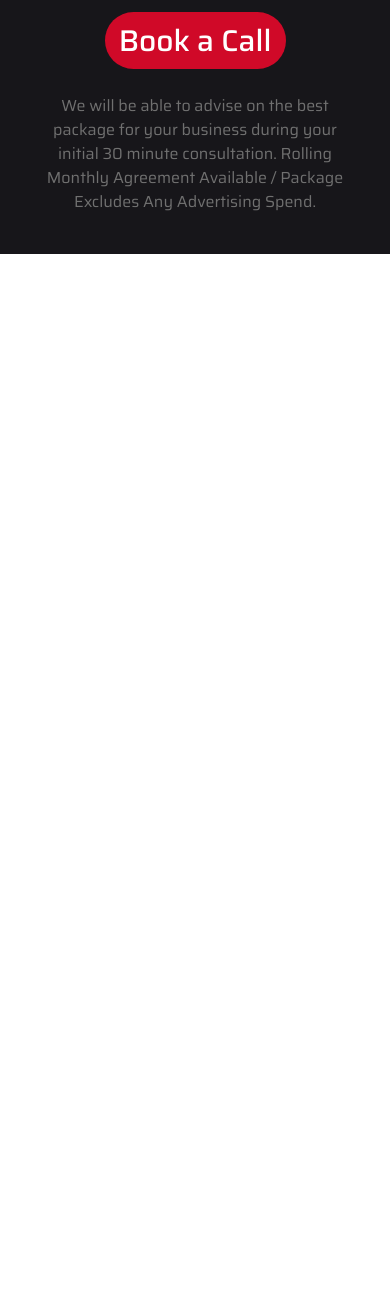
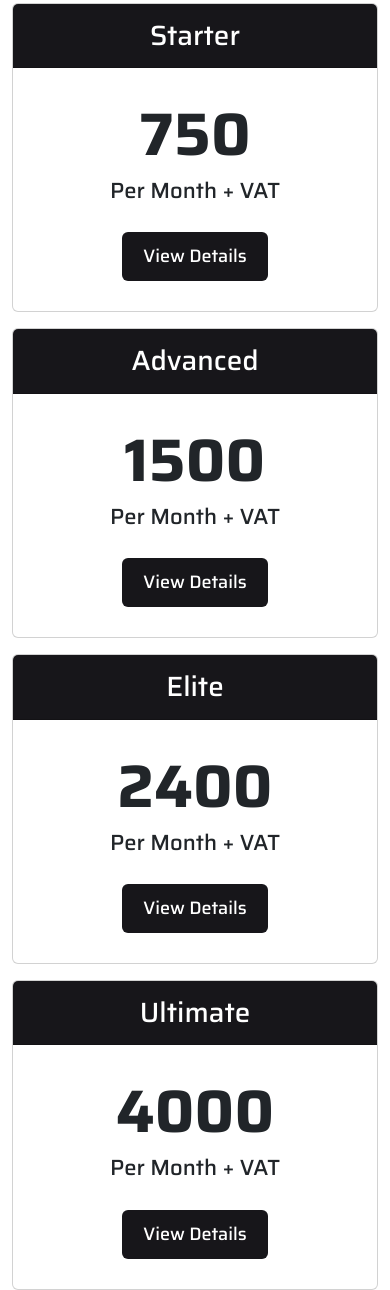
Before and after one commit to usmanshan39/sahaa-marketer, a plain HTML site: page index.html in a window 390 px wide. Shown: the part 9875-11165 px from the top of the page. Before the commit the page ends 10129 px from the top, so only its background shows below. Drawn offline with Linux system fonts and the light colour scheme.

Commit message:
add packages in mobile

```diff
--- a/assets/css/style.css
+++ b/assets/css/style.css
@@ -634,6 +634,32 @@
     -o-border-radius: 40px;
 }
 
+.our-packages-sec-mobile .card .card-header{
+    background-color: #17161A;
+    color: #fff;
+    text-align: center;
+    padding: 15px 0px;
+}
+.our-packages-sec-mobile .card .card-body{
+    text-align: center;
+    padding: 30px 0px;
+}
+.our-packages-sec-mobile .card .card-body h1{
+    font-size: 60px;
+    font-weight: var(--bold);
+}
+.our-packages-sec-mobile .card .card-body h6{
+    font-size: 22px;
+}
+.our-packages-sec-mobile .card .card-body .package-view-details-btn{
+    background-color: #17161A;
+    color: #fff;
+    font-size: 18px;
+   padding: 10px 20px;
+   font-weight: var(--medium);
+   margin-top: 20px;
+}
+
 /* our packages section end */
 
 
--- a/index.html
+++ b/index.html
@@ -634,7 +634,7 @@
 
       <!-- our packages section start -->
 
-      <section class="our-packages-sec">
+      <section class="our-packages-sec ">
          <div class="container">
             <div class="row">
                <div class="col-md-10 m-auto text-center">
@@ -646,9 +646,9 @@
                </div>
             </div>
          </div>
-         <div class="packages-table-outer">
+         <div class="packages-table-outer d-none d-md-block">
             <div class="container pt-4 pb-4">
-               <table class="table d-none d-md-table">
+               <table class="table">
                   <thead>
                      <tr>
                         <td class="empty">&nbsp;</td>
@@ -783,6 +783,62 @@
          </div>
       </section>
 
+      <section class="our-packages-sec-mobile d-block d-md-none mt-5">
+         <div class="container-fluid">
+            <div class="row">
+               <div class="col-md-12 mt-3">
+                  <div class="card">
+                     <div class="card-header">
+                        <h1 class="m-0">Starter</h1>
+                     </div>
+                     <div class="card-body">
+                        <h1>750</h1>
+                        <h6>Per Month + VAT</h6>
+                        <button class="btn package-view-details-btn">View Details</button>
+                     </div>
+                  </div>
+               </div>
+               <div class="col-md-12 mt-3">
+                  <div class="card">
+                     <div class="card-header">
+                        <h1 class="m-0">Advanced</h1>
+                     </div>
+                     <div class="card-body">
+                        <h1>1500</h1>
+                        <h6>Per Month + VAT</h6>
+                        <button class="btn package-view-details-btn">View Details</button>
+                     </div>
+                  </div>
+               </div>
+               <div class="col-md-12 mt-3">
+                  <div class="card">
+                     <div class="card-header">
+                        <h1 class="m-0">Elite</h1>
+                     </div>
+                     <div class="card-body">
+                        <h1>2400</h1>
+                        <h6>Per Month + VAT</h6>
+                        <button class="btn package-view-details-btn">View Details</button>
+                     </div>
+                  </div>
+               </div>
+               <div class="col-md-12 mt-3">
+                  <div class="card">
+                     <div class="card-header">
+                        <h1 class="m-0">Ultimate
+                        </h1>
+                     </div>
+                     <div class="card-body">
+                        <h1>4000</h1>
+                        <h6>Per Month + VAT</h6>
+                        <button class="btn package-view-details-btn">View Details</button>
+                     </div>
+                  </div>
+               </div>
+            </div>
+         </div>
+      </section>
+
       <!-- our packages section end -->
 
 
```
